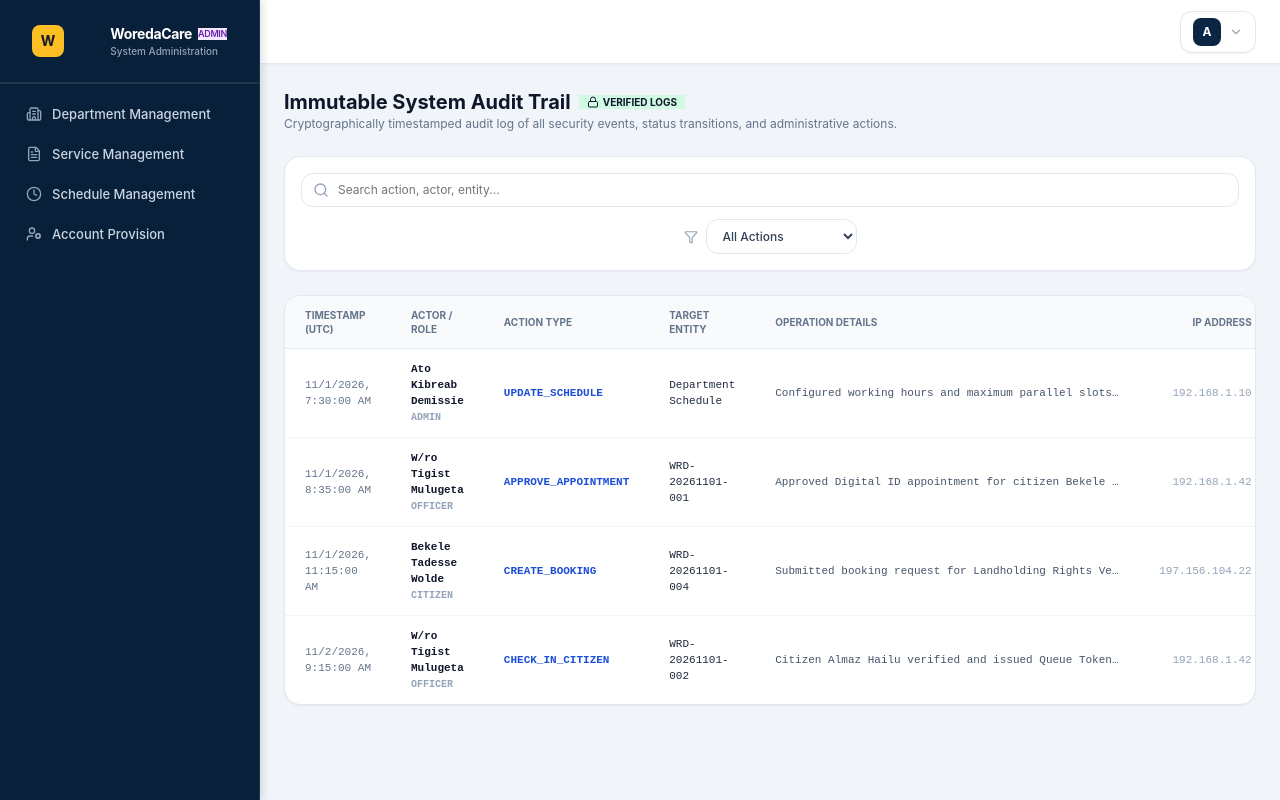
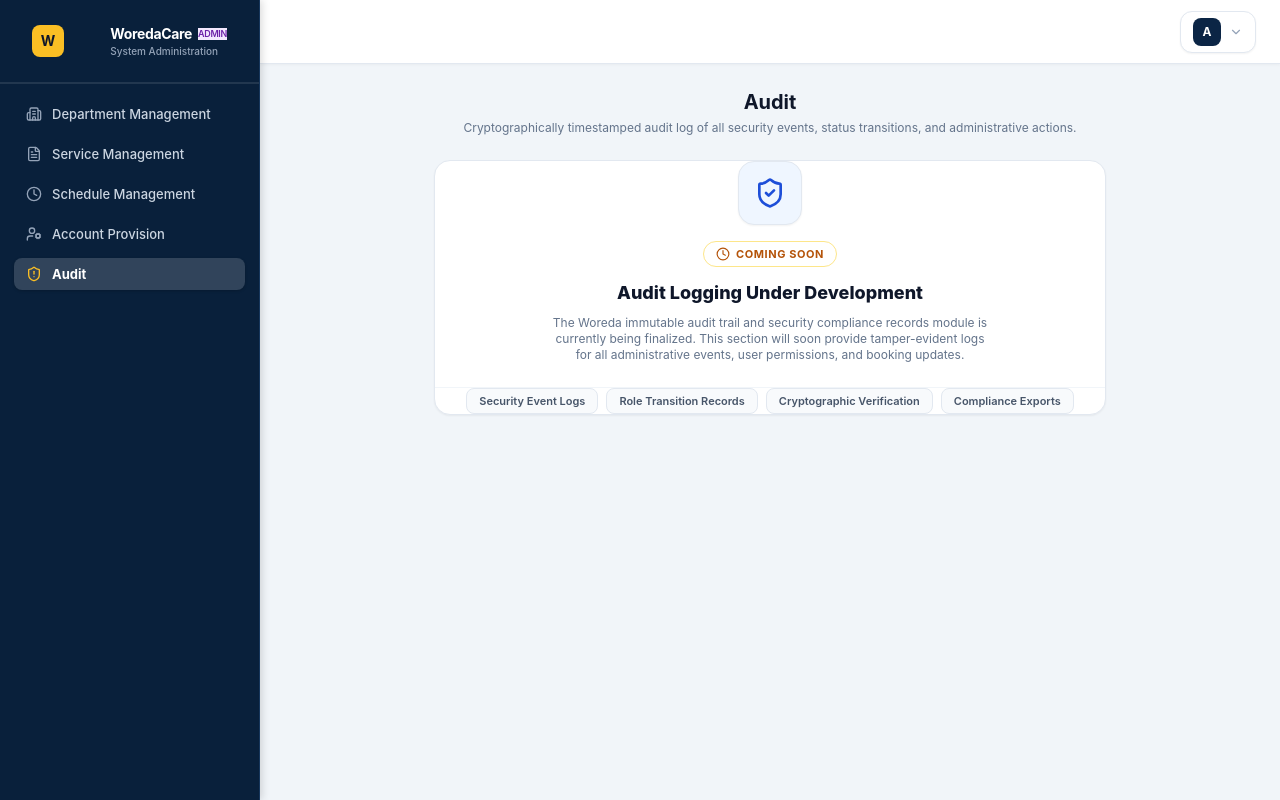
Before and after one commit to Amir3356/Woreda-Booking-and-Appointment-Management-System, a React (Vite) app in the folder client/: page /admin/audit in a window 1280 px wide. Built offline with nearby package versions, Linux system fonts and the light colour scheme.

Commit message:
feat(admin): add Audit to admin sidebar with Coming Soon UI in main content

```diff
--- a/client/components/layout/DashboardSidebar.jsx
+++ b/client/components/layout/DashboardSidebar.jsx
@@ -11,6 +11,7 @@ import {
   BarChart3,
   UserCog,
   CheckCircle2,
+  ShieldAlert,
   Layers,
   Bell,
   User,
@@ -33,6 +34,7 @@ export default function DashboardSidebar({ role = "ADMIN" }) {
     { href: "/admin/services", label: "Service Management", icon: FileText },
     { href: "/admin/schedule", label: "Schedule Management", icon: Clock },
     { href: "/admin/account-provision", label: "Account Provision", icon: UserCog },
+    { href: "/admin/audit", label: "Audit", icon: ShieldAlert },
   ];
 
   const officerNav = [
--- a/client/pages/admin/AdminAuditPage.jsx
+++ b/client/pages/admin/AdminAuditPage.jsx
@@ -1,108 +1,52 @@
 "use client";
 
-import { useState } from "react";
-import { useStore } from "@/lib/store";
-import { ShieldAlert, Search, Filter, Lock } from "lucide-react";
+import { ShieldCheck, Clock, Lock } from "lucide-react";
 
 export default function AdminAuditLogsPage() {
-  const { auditLogs } = useStore();
-  const [search, setSearch] = useState("");
-  const [actionFilter, setActionFilter] = useState("ALL");
-
-  const filteredLogs = auditLogs.filter((log) => {
-    const matchesSearch =
-      log.userName.toLowerCase().includes(search.toLowerCase()) ||
-      log.action.toLowerCase().includes(search.toLowerCase()) ||
-      log.entity.toLowerCase().includes(search.toLowerCase()) ||
-      log.details.toLowerCase().includes(search.toLowerCase());
-    const matchesAction = actionFilter === "ALL" || log.action.includes(actionFilter);
-    return matchesSearch && matchesAction;
-  });
-
   return (
     <div className="space-y-6 max-w-7xl mx-auto">
       {/* Header */}
-      <div className="flex flex-col sm:flex-row sm:items-center justify-between gap-4">
-        <div>
-          <div className="flex items-center gap-2">
-            <h2 className="text-xl font-bold text-slate-900">Immutable System Audit Trail</h2>
-            <span className="inline-flex items-center gap-1 text-[10px] font-bold px-2 py-0.5 rounded bg-emerald-100 text-emerald-800">
-              <Lock className="w-3 h-3" />
-              VERIFIED LOGS
-            </span>
-          </div>
-          <p className="text-xs text-slate-500">
-            Cryptographically timestamped audit log of all security events, status transitions, and administrative actions.
-          </p>
-        </div>
+      <div className="w-full text-center min-h-[48px] flex flex-col items-center justify-center">
+        <h2 className="text-xl font-bold text-slate-900">Audit</h2>
+        <p className="text-xs text-slate-500 mt-1">
+          Cryptographically timestamped audit log of all security events, status transitions, and administrative actions.
+        </p>
       </div>
 
-      {/* Filter and Search Bar */}
-      <div className="bg-white p-4 rounded-2xl border border-slate-200 shadow-xs flex flex-col md:flex-row gap-3 items-center justify-between">
-        <div className="relative w-full md:w-80">
-          <Search className="w-4 h-4 text-slate-400 absolute left-3 top-1/2 -translate-y-1/2" />
-          <input
-            type="text"
-            value={search}
-            onChange={(e) => setSearch(e.target.value)}
-            placeholder="Search action, actor, entity..."
-            className="w-full pl-9 pr-3 py-2 rounded-xl border border-slate-200 text-xs focus:ring-2 focus:ring-blue-600 focus:outline-none"
-          />
+      {/* Main Content Section - Coming Soon */}
+      <div className="bg-white rounded-2xl border border-slate-200 shadow-xs p-16 text-center max-w-2xl mx-auto my-6">
+        <div className="w-16 h-16 rounded-2xl bg-blue-50 text-blue-700 flex items-center justify-center mx-auto mb-4 border border-blue-100 shadow-xs">
+          <ShieldCheck className="w-8 h-8 text-[#0b2545]" />
         </div>
 
-        <div className="flex items-center gap-2">
-          <Filter className="w-3.5 h-3.5 text-slate-400" />
-          <select
-            value={actionFilter}
-            onChange={(e) => setActionFilter(e.target.value)}
-            className="px-3 py-2 rounded-xl border border-slate-200 text-xs bg-white font-medium text-slate-700"
-          >
-            <option value="ALL">All Actions</option>
-            <option value="CREATE_BOOKING">Booking Creation</option>
-            <option value="STATUS">Status Transitions</option>
-            <option value="APPROVE">Approvals</option>
-            <option value="SCHEDULE">Schedule Updates</option>
-            <option value="LOGIN">User Logins</option>
-          </select>
+        <div className="mb-3">
+          <span className="inline-flex items-center gap-1.5 px-3 py-1 rounded-full text-[11px] font-bold uppercase tracking-wider bg-amber-50 text-amber-700 border border-amber-200">
+            <Clock className="w-3.5 h-3.5 text-amber-600" />
+            Coming Soon
+          </span>
         </div>
-      </div>
 
-      {/* Audit Logs Table */}
-      <div className="bg-white rounded-2xl border border-slate-200 shadow-xs overflow-hidden">
-        <div className="overflow-x-auto">
-          <table className="w-full text-left text-xs">
-            <thead className="bg-slate-50 border-b border-slate-200 text-slate-500 uppercase font-semibold text-[10px]">
-              <tr>
-                <th className="px-5 py-3">Timestamp (UTC)</th>
-                <th className="px-5 py-3">Actor / Role</th>
-                <th className="px-5 py-3">Action Type</th>
-                <th className="px-5 py-3">Target Entity</th>
-                <th className="px-5 py-3">Operation Details</th>
-                <th className="px-5 py-3 text-right">IP Address</th>
-              </tr>
-            </thead>
-            <tbody className="divide-y divide-slate-100 font-mono text-[11px]">
-              {filteredLogs.map((log) => (
-                <tr key={log.id} className="hover:bg-slate-50/80 transition-colors">
-                  <td className="px-5 py-3 text-slate-500 whitespace-nowrap">
-                    {new Date(log.timestamp).toLocaleString()}
-                  </td>
-                  <td className="px-5 py-3 font-sans font-bold text-slate-900">
-                    <div>{log.userName}</div>
-                    <span className="text-[10px] uppercase font-bold text-slate-400 font-mono">
-                      {log.userRole}
-                    </span>
-                  </td>
-                  <td className="px-5 py-3 font-bold text-blue-700">{log.action}</td>
-                  <td className="px-5 py-3 text-slate-800">{log.entity}</td>
-                  <td className="px-5 py-3 font-sans text-slate-600 max-w-sm truncate">
-                    {log.details}
-                  </td>
-                  <td className="px-5 py-3 text-right text-slate-400">{log.ipAddress}</td>
-                </tr>
-              ))}
-            </tbody>
-          </table>
+        <h3 className="text-lg font-extrabold text-slate-900 mb-2">
+          Audit Logging Under Development
+        </h3>
+
+        <p className="text-xs text-slate-500 leading-relaxed max-w-md mx-auto mb-6">
+          The Woreda immutable audit trail and security compliance records module is currently being finalized. This section will soon provide tamper-evident logs for all administrative events, user permissions, and booking updates.
+        </p>
+
+        <div className="flex flex-wrap items-center justify-center gap-2 pt-4 border-t border-slate-100">
+          <span className="text-[11px] font-semibold text-slate-600 bg-slate-50 border border-slate-200 px-3 py-1 rounded-lg">
+            Security Event Logs
+          </span>
+          <span className="text-[11px] font-semibold text-slate-600 bg-slate-50 border border-slate-200 px-3 py-1 rounded-lg">
+            Role Transition Records
+          </span>
+          <span className="text-[11px] font-semibold text-slate-600 bg-slate-50 border border-slate-200 px-3 py-1 rounded-lg">
+            Cryptographic Verification
+          </span>
+          <span className="text-[11px] font-semibold text-slate-600 bg-slate-50 border border-slate-200 px-3 py-1 rounded-lg">
+            Compliance Exports
+          </span>
         </div>
       </div>
     </div>
```
